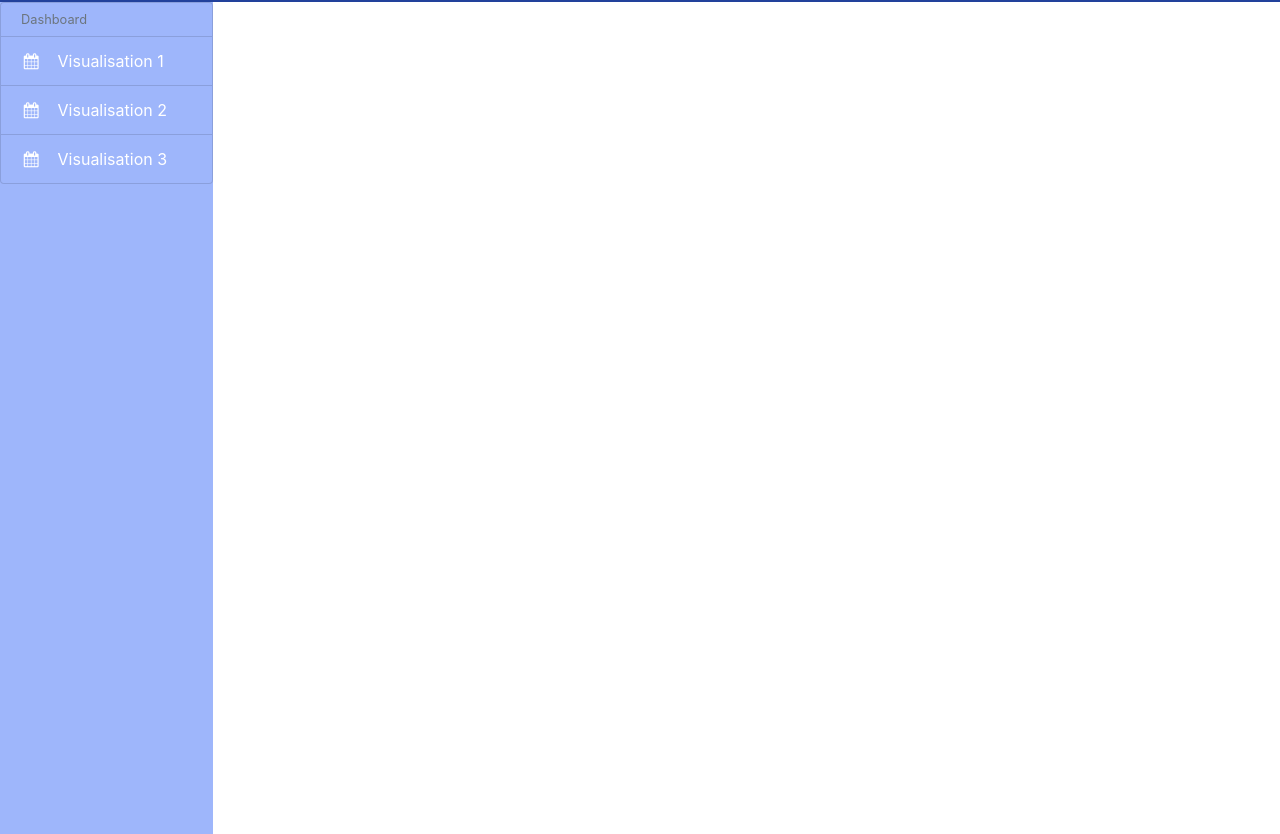
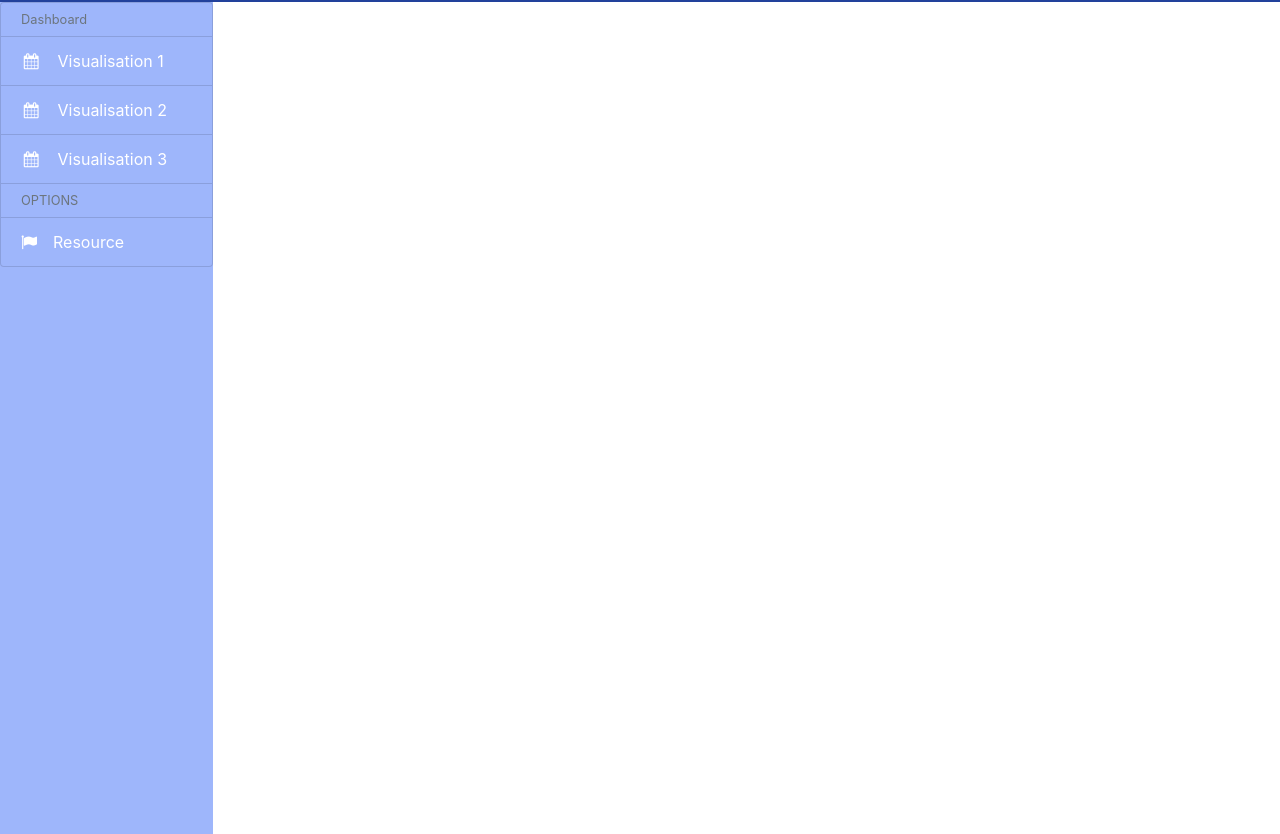
Before and after one commit to kayjayB/Energy_Visualisations, a website: page views/landingPage.html in a window 1280 px wide. Shown: the part 54-888 px from the top of the page. Drawn offline with Linux system fonts and the light colour scheme; files that its build step writes are made by us from their sources; files whose address does not match are found by name.

Commit message:
Resource wastage button

```diff
--- a/views/landingPage.html
+++ b/views/landingPage.html
@@ -14,14 +14,6 @@
 </head>
 
 <body>
-    <!-- <nav class="navbar navbar-default">
-        <div class="container-fluid">
-            <div class="navbar-header">
-                <a class="navbar-brand" id="site-title" href="#">ENERGY VISUALISATIONS</a>
-            </div>
-        </div>
-    </nav> -->
-    <!-- Bootstrap NavBar -->
     <nav class="navbar navbar-default navbar-expand-md fixed-top">
         <button class="navbar-toggler navbar-toggler-right" type="button" data-toggle="collapse" data-target="#navbarNavDropdown" aria-controls="navbarNavDropdown" aria-expanded="false" aria-label="Toggle navigation">
             <span class="navbar-toggler-icon"></span>
@@ -78,9 +70,17 @@
                         <span class="menu-collapsed">Visualisation 3</span>
                     </div>
                 </a>
+                <li class="list-group-item sidebar-separator-title text-muted d-flex align-items-center menu-collapsed">
+                    <small>OPTIONS</small>
+                </li>
+                <a href="#" class="sidenavStyle list-group-item list-group-item-action">
+                    <div class="d-flex w-100 justify-content-start align-items-center">
+                        <span class="fa fa-flag mr-3"></span>
+                        <span class="menu-collapsed" onclick="report()">Resource</span>
+                    </div>
+                </a>
 
             </ul>
-            <!-- List Group END-->
         </div>
 
         <!-- sidebar-container END -->
```
